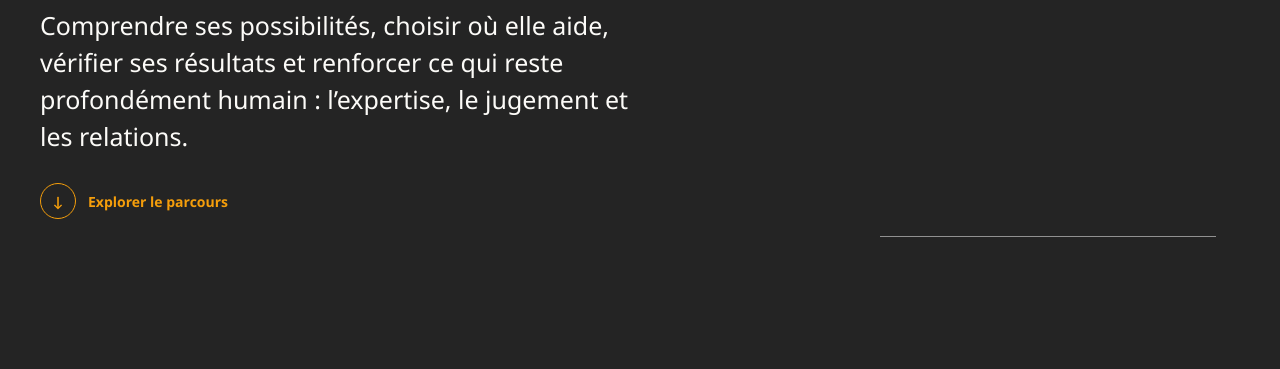
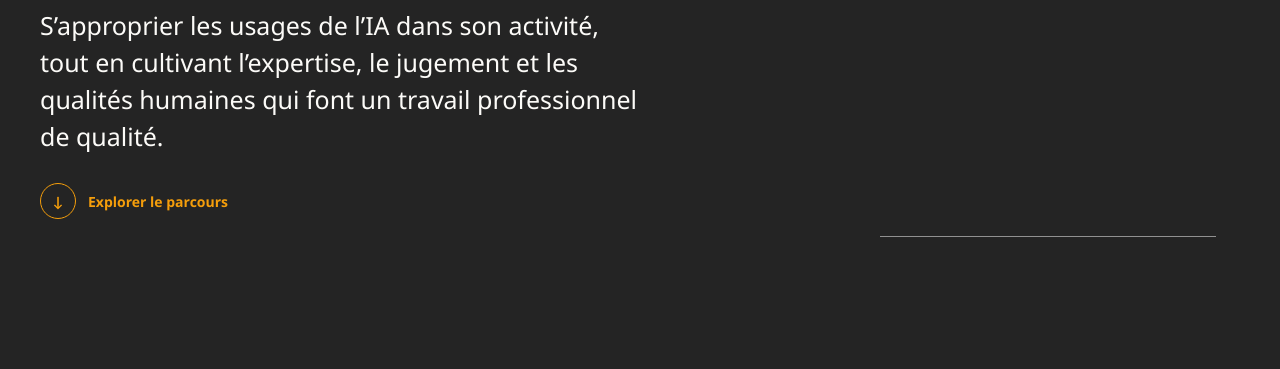
Before and after one commit to NricL/travailler-avec-ia, a plain HTML site: page index.html in a window 1280 px wide. Shown: the part 424-793 px from the top of the page. Drawn offline with Linux system fonts and the light colour scheme.

Commit message:
Refine masterclass subtitle
Co-authored-by: Copilot <223556219+Copilot@users.noreply.github.com>

```diff
--- a/index.html
+++ b/index.html
@@ -330,7 +330,7 @@ button:focus-visible,a:focus-visible,summary:focus-visible{outline:3px solid var
     <div>
       <p class="eyebrow">Mieux travailler avec l’intelligence artificielle</p>
       <h1>Travailler avec l’IA.<br><em>Progresser dans son métier.</em></h1>
-      <p class="hero-deck">Comprendre ses possibilités, choisir où elle aide, vérifier ses résultats et renforcer ce qui reste profondément humain : l’expertise, le jugement et les relations.</p>
+      <p class="hero-deck">S’approprier les usages de l’IA dans son activité, tout en cultivant l’expertise, le jugement et les qualités humaines qui font un travail professionnel de qualité.</p>
       <a class="jump-start" href="#partie-1"><span aria-hidden="true">↓</span> Explorer le parcours</a>
     </div>
   </section>
```
